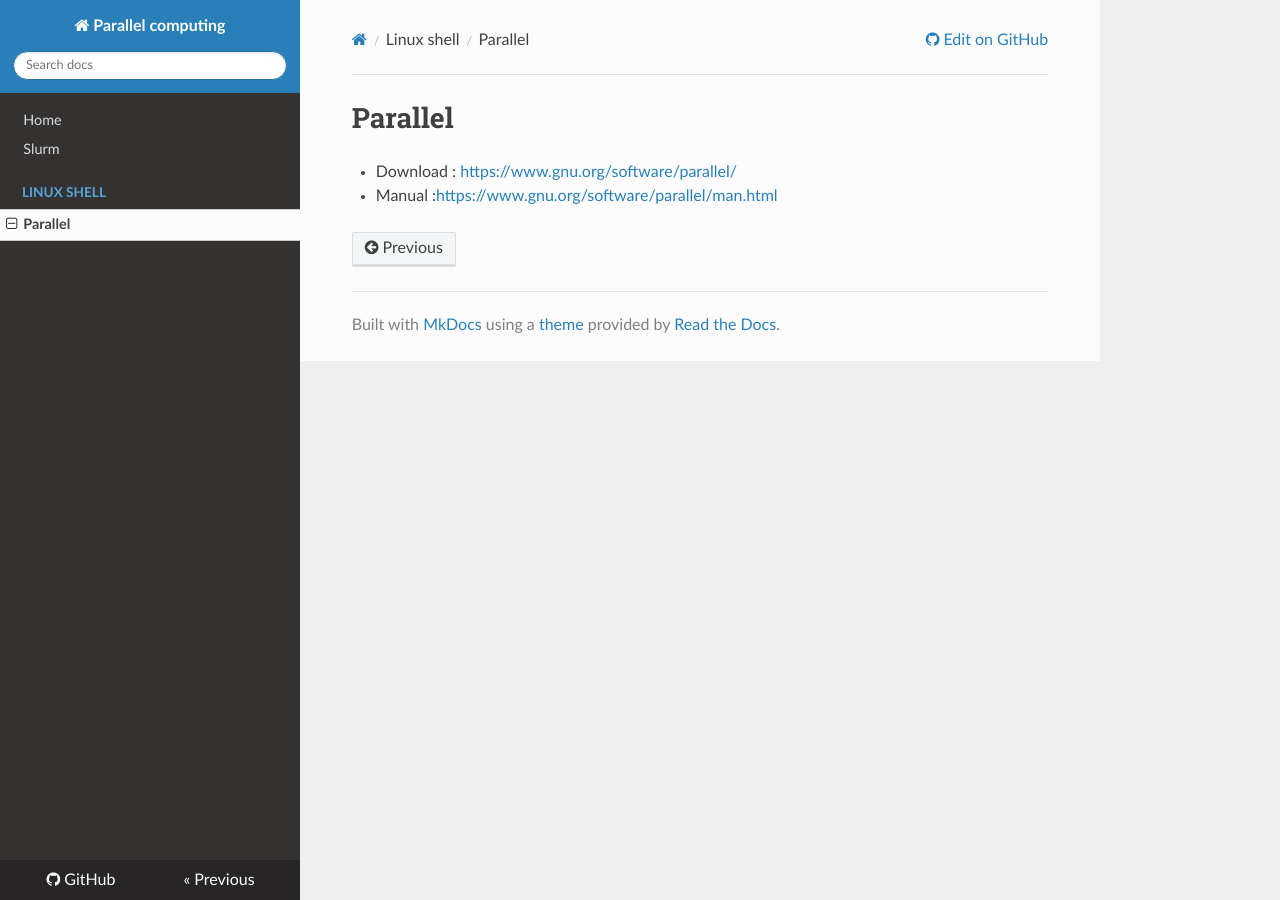
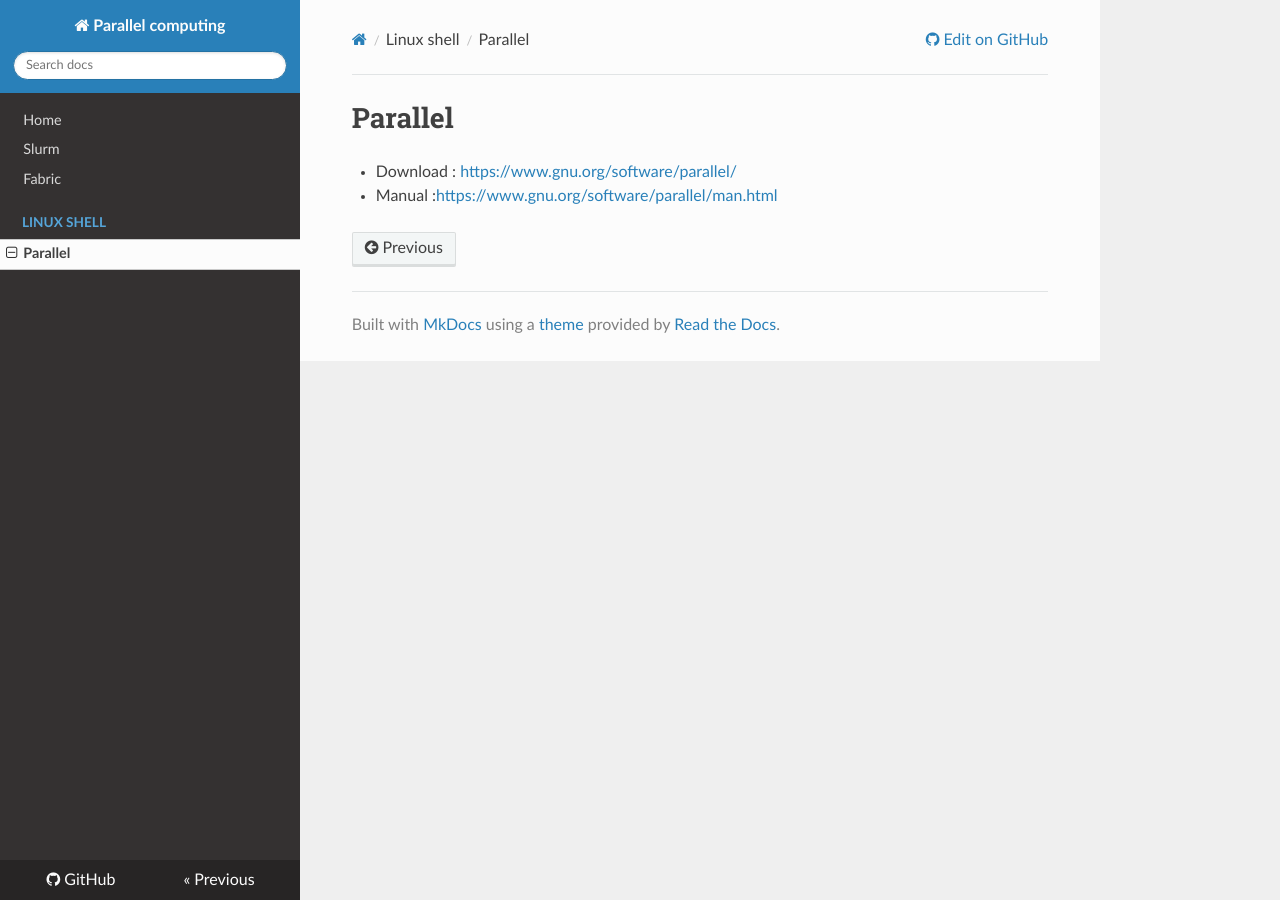
Before and after one commit to WonyoungCho/parallel, an MkDocs documentation site: the page built from docs/parallel.md, in a window 1280 px wide. Built offline with MkDocs 1.6.1, drawn with Linux system fonts in a browser that asks for light colours; nearby versions of some CDN libraries; old or Windows-style settings are respelled for this version of MkDocs.

Commit message:
Update mkdocs.yml

```diff
--- a/mkdocs.yml
+++ b/mkdocs.yml
@@ -9,6 +9,7 @@ extra_javascript: [docs.js]
 pages:
     - Home: 'index.md'
     - Slurm: 'slurm.md'
+    - Fabric: 'fabric.md'
     - Linux shell:
         - 'Parallel' : 'parallel.md'
 
```
